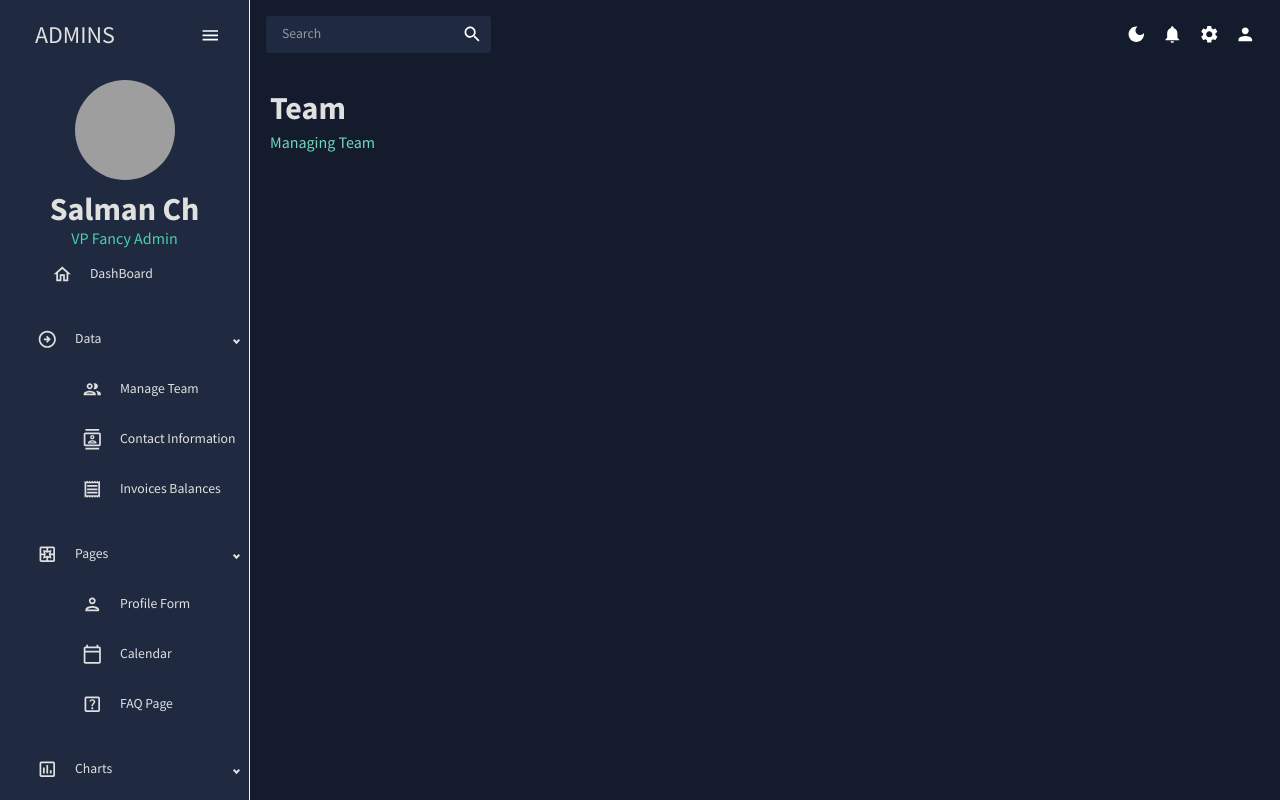
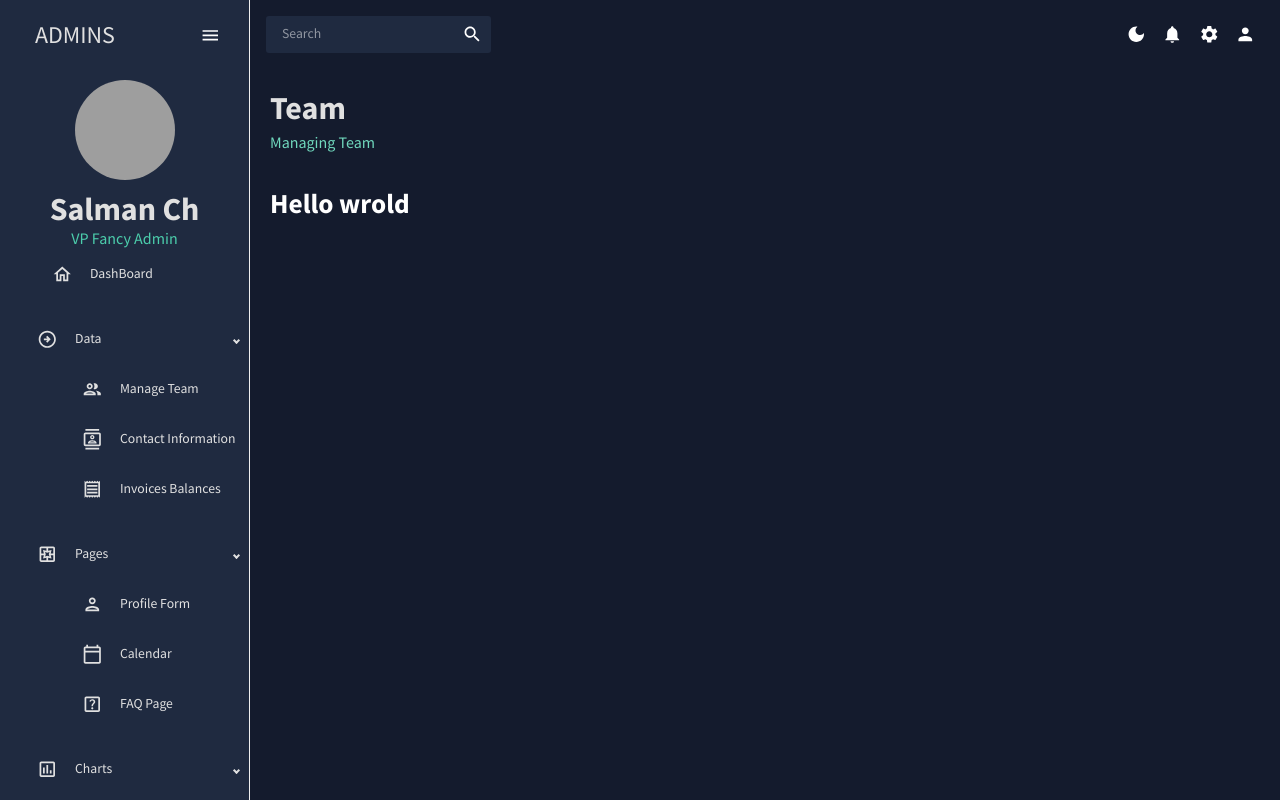
Before and after one commit to Salman-ashraf/adminPanel, a React (Vite) app: page /team in a window 1280 px wide. Built offline with nearby package versions, Linux system fonts and the light colour scheme; grey boxes are pictures that could not be loaded.

Commit message:
firs change made in team index

```diff
--- a/src/scenes/Team/index.jsx
+++ b/src/scenes/Team/index.jsx
@@ -52,14 +52,8 @@ const columns = [
   return (
    <Box m='20px'>
      <Headers title='Team' subtitle='Managing Team'>
-          {/* <Box m='40px 0 0 0' height='80vh'>
-           <DataGrid
-           rows={rows} columns={columns}
-           >
-           </DataGrid>
-          </Box> */}
      </Headers>
-
+     <h1>Hello wrold</h1>
    </Box>
   )
 }
```
